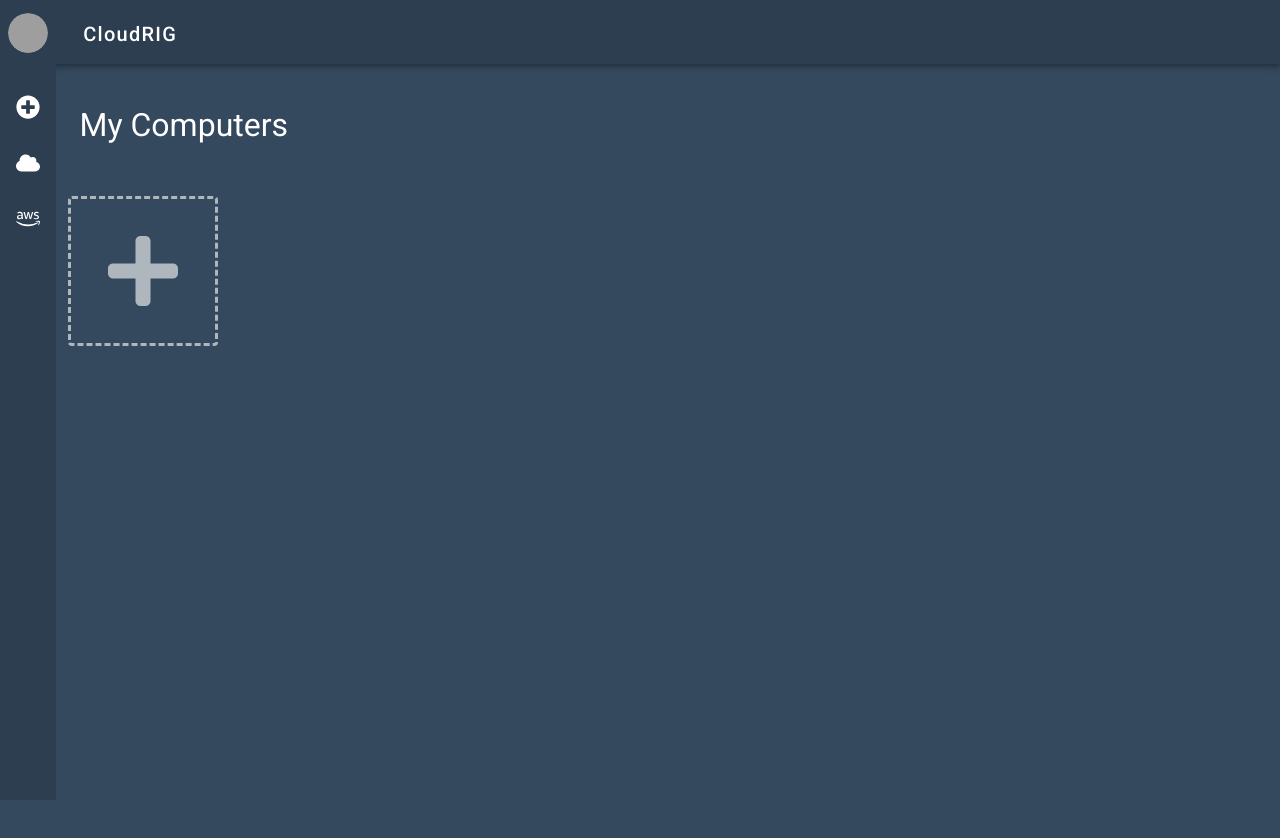
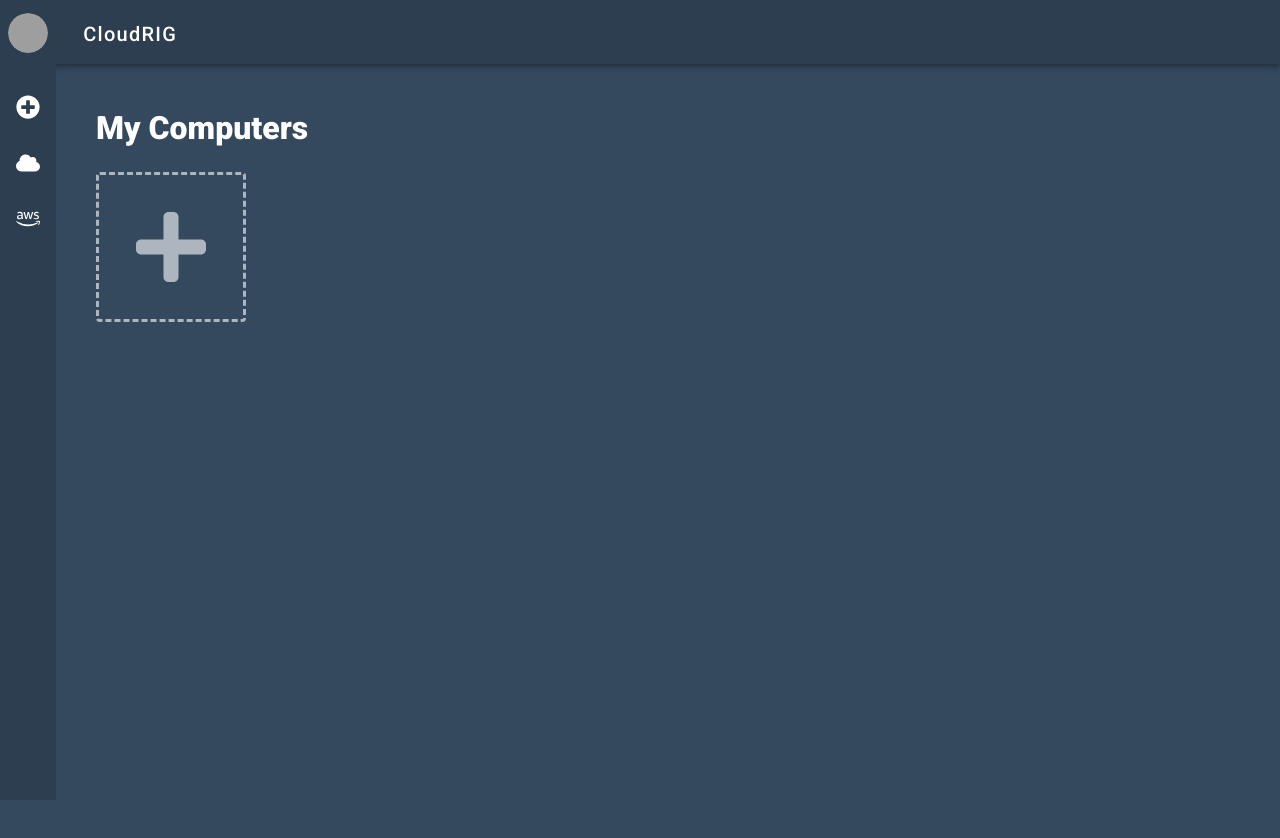
Before and after one commit to Atsuyaku/CloudRIG_APP, a Vue app: page / in a window 1280 px wide. Shown: the top 838 px of the page. Before the commit the page ends 800 px from the top, so only its background shows below. Built offline with nearby package versions, Linux system fonts and the light colour scheme; grey boxes are pictures that could not be loaded.

Commit message:
fixed css

```diff
--- a/src/App.vue
+++ b/src/App.vue
@@ -13,7 +13,7 @@
 body {
   background-color: rgb(52, 73, 94);
 }
-html{
+html {
   overflow-y: hidden;
 }
 </style>
--- a/src/components/HomeContent.vue
+++ b/src/components/HomeContent.vue
@@ -1,24 +1,22 @@
 <template>
-  <v-container fill-height class="home-content">
-    <v-layout column pa-10>
-      <div style="padding-left: 20px;" >
-      <v-row no-gutters>
-
+  <div style="padding-left: 56px;">
+    <v-app
+      style="
+        padding-top: 40px;
+        padding-left: 40px;
+        background-color: transparent;
+        width: 50%;
+      "
+    >
       <div
         class="font-weight-black white--text"
-            style="
-              font-size: xx-large;
-              padding-bottom: 40px;
-              padding-top: 30px;
-            "
+        style="font-size: xx-large; margin-bottom: 20px;"
       >
         My Computers
       </div>
-
-      </v-row>
-
+      <div>
         <v-row>
-
+          <v-col>
             <router-link tag="span" to="/MachineCreation">
               <v-btn
                 dark
@@ -30,16 +28,16 @@
                 "
                 height="150px"
                 width="150px"
-              class="white"
+
               >
                 <v-icon color="white" size="80">fas fa-plus</v-icon>
               </v-btn>
             </router-link>
-
+          </v-col>
         </v-row>
       </div>
-    </v-layout>
-  </v-container>
+    </v-app>
+  </div>
 </template>
 
 <script>
@@ -48,5 +46,4 @@ export default {
 };
 </script>
 
-<style scoped>
-</style>
+<style scoped></style>
```
Also changed, not shown: src/components/CredentialsContent.vue (+3 -6 lines), src/components/MachineCreationContent.vue (+6 -3 lines). Lines whose indentation alone changed are shown as unchanged.
